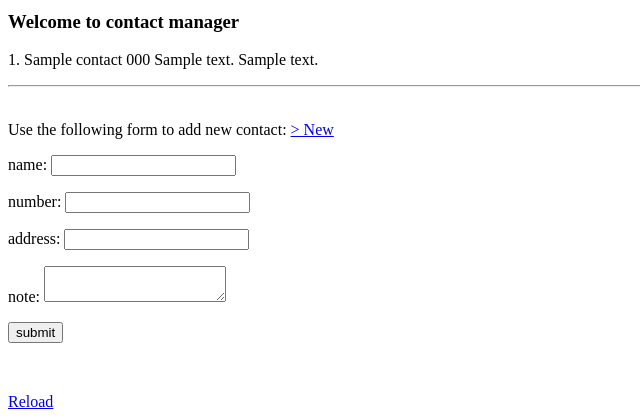
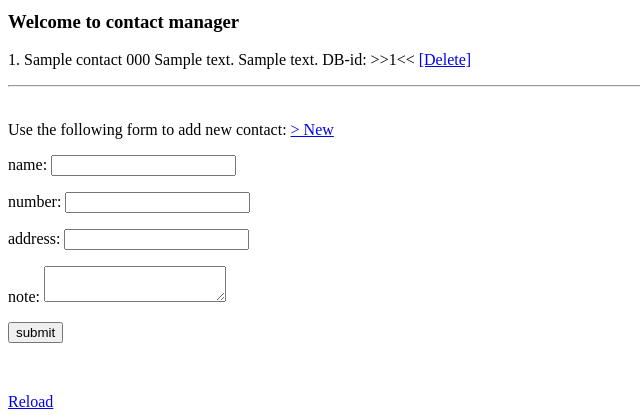
Before and after one commit to ark948/flask_project_test03, a Flask app: page /index in a window 1280 px wide. Shown: the part 44-464 px from the top of the page, without its empty margins (0-640 px from the left). Run offline with Flask 3, Linux system fonts and the light colour scheme; a user stored in the database is signed in; tables that the repository leaves empty hold one stand-in row (values such as "Sample post").

Commit message:
Added single delete contact item feature

```diff
--- a/app/contact/routes.py
+++ b/app/contact/routes.py
@@ -1,6 +1,6 @@
 from app.contact import bp
 from flask_login import login_required
-from flask import render_template, flash, redirect, url_for
+from flask import render_template, flash, redirect, url_for, request
 from app.models.contact import Contact
 from sqlalchemy import select
 from flask_login import current_user
@@ -48,7 +48,16 @@ def index():
             return redirect(url_for('contact.index'))
     return render_template('contact/index.html', contact_list=contact_list, new_form=new_contact_form)
 
-@bp.route('/contact/new', methods=['GET', 'POST'])
+@bp.route('/contact/delete/<int:item_id>', methods=['GET', 'POST'])
 @login_required
-def new():
-    return ''
+def delete(item_id):
+    try:
+        stmt = select(Contact).where(Contact.id==item_id)
+        contact_object_to_delete = db.session.scalar(stmt)
+        db.session.delete(contact_object_to_delete)
+        db.session.commit()
+    except Exception as delete_error:
+        ic(delete_error)
+        flash("Error in deleting item.")
+        return redirect(url_for('contact.index'))
+    return redirect(url_for('contact.index'))
--- a/app/templates/contact/index.html
+++ b/app/templates/contact/index.html
@@ -11,6 +11,8 @@
             {{ item.number }}
             {{ item.address }}
             {{ item.note }}
+            DB-id: >>{{ item.id }}<<
+            <a href="{{ url_for('contact.delete', item_id=item.id) }}" onclick="return confirm('Delete entry permanently?')">[Delete]</a>
         </p>
     {% endfor %}
 
--- a/app/templates/main/index.html
+++ b/app/templates/main/index.html
@@ -2,7 +2,8 @@
 
 {% block content %}
     <h3>This is the index of main</h3>
-    <a href="{{ url_for('auth.index') }}">Go to auth</a>
+    <p><a href="{{ url_for('auth.index') }}">Go to auth</a></p>
     <br>
-    <a href="{{ url_for('contact.index') }}">Contact Manager</a>
+    <br>
+    <p><a href="{{ url_for('contact.index') }}">Contact Manager</a></p>
 {% endblock %}
```
